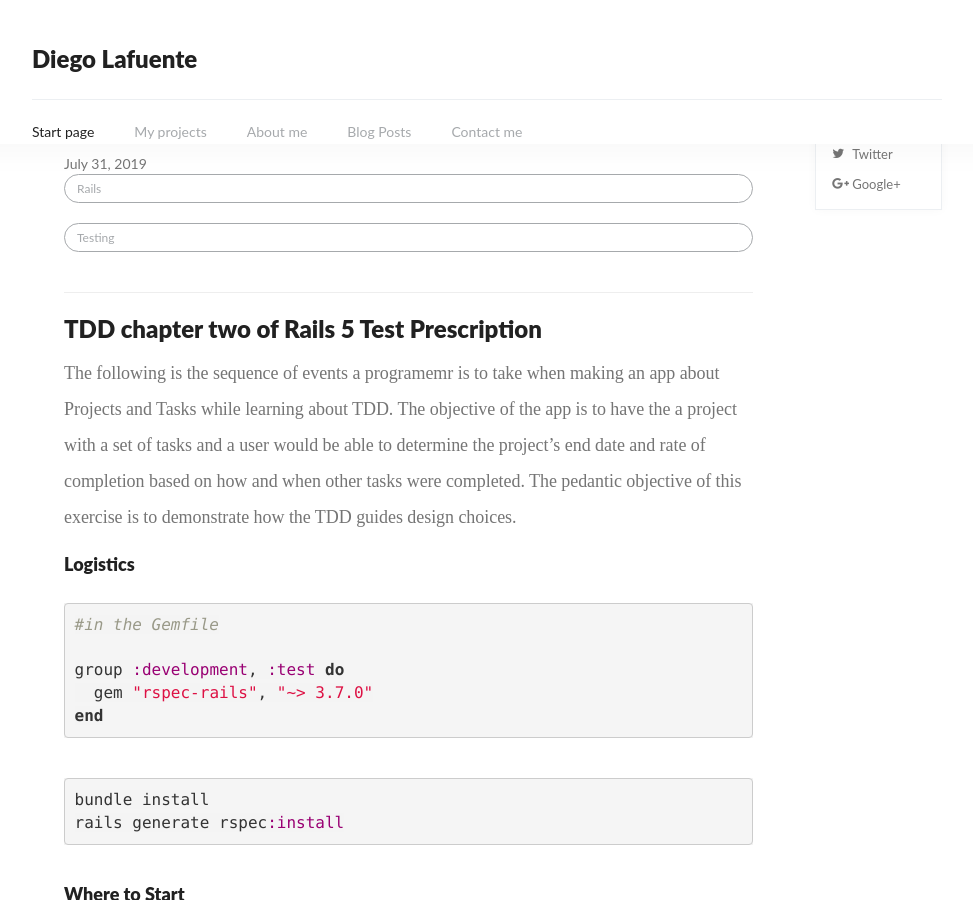
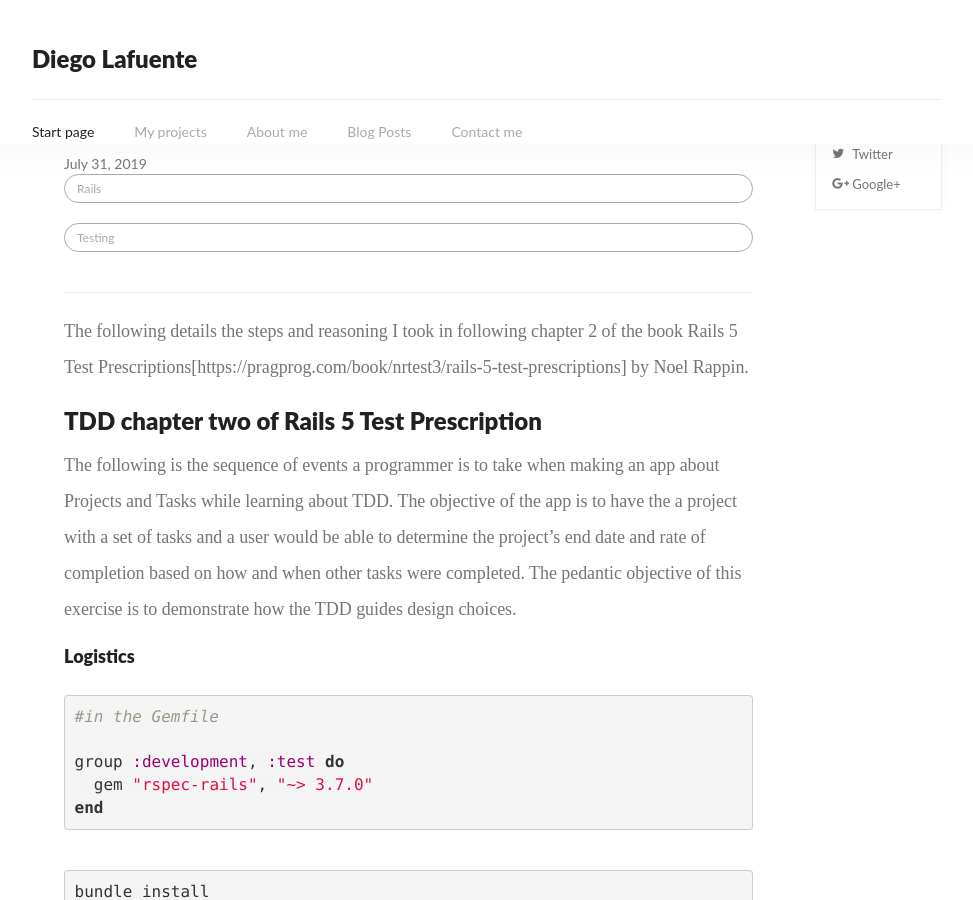
Before and after one commit to dlaf88/dlaf88.github.io, a Jekyll site: the page built from _posts/2019-07-31-TDD-continued.md, in a window 1280 px wide and 900 px high. Shown: the whole window, without its empty margins (153-1126 px from the left). Built offline with Jekyll 4.4.1, drawn with Linux system fonts in a browser that asks for light colours; nearby versions of some CDN libraries; library files that are not in the unit come from our copies; a script that is not in the unit is left out; comment, search, counter and statistics services are not loaded.

Commit message:
Update 2019-07-31-TDD-continued.md

```diff
--- a/_posts/2019-07-31-TDD-continued.md
+++ b/_posts/2019-07-31-TDD-continued.md
@@ -5,11 +5,11 @@
 topic: Tech
 tags: Rails Testing
 ---
-
+The following details the steps and reasoning I took in following chapter 2 of the book Rails 5 Test Prescriptions[https://pragprog.com/book/nrtest3/rails-5-test-prescriptions] by Noel Rappin.
 
 ## TDD chapter two of Rails 5 Test Prescription
 
-The following is the sequence of events a programemr is to take when making an app about Projects and Tasks while learning about TDD. The objective of the app is to have the a project with a set of tasks and a user would be able to determine the project's end date and rate of completion based on how and when other tasks were completed. The pedantic objective of this exercise is to demonstrate how the TDD guides design choices.
+The following is the sequence of events a programmer is to take when making an app about Projects and Tasks while learning about TDD. The objective of the app is to have the a project with a set of tasks and a user would be able to determine the project's end date and rate of completion based on how and when other tasks were completed. The pedantic objective of this exercise is to demonstrate how the TDD guides design choices.
 
 ### Logistics
 
@@ -260,7 +260,7 @@
 
 
   before(:example) do
-    project.tasks = [done, small_not_done, large_not_done]
+    project.tasks = \[done, small_not_done, large_not_done\]
   end
 
 
```
